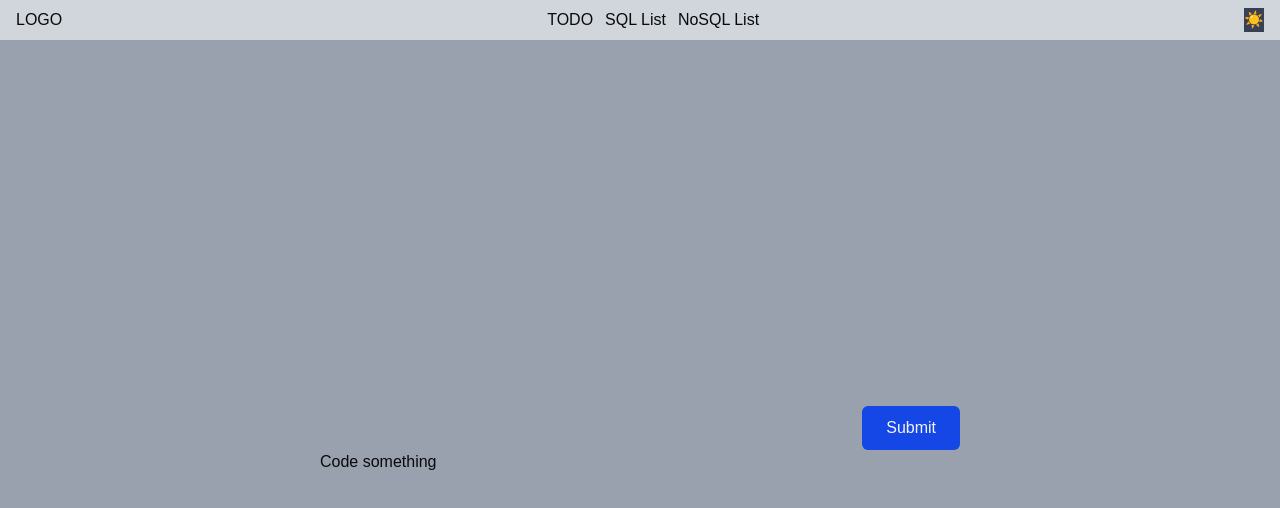
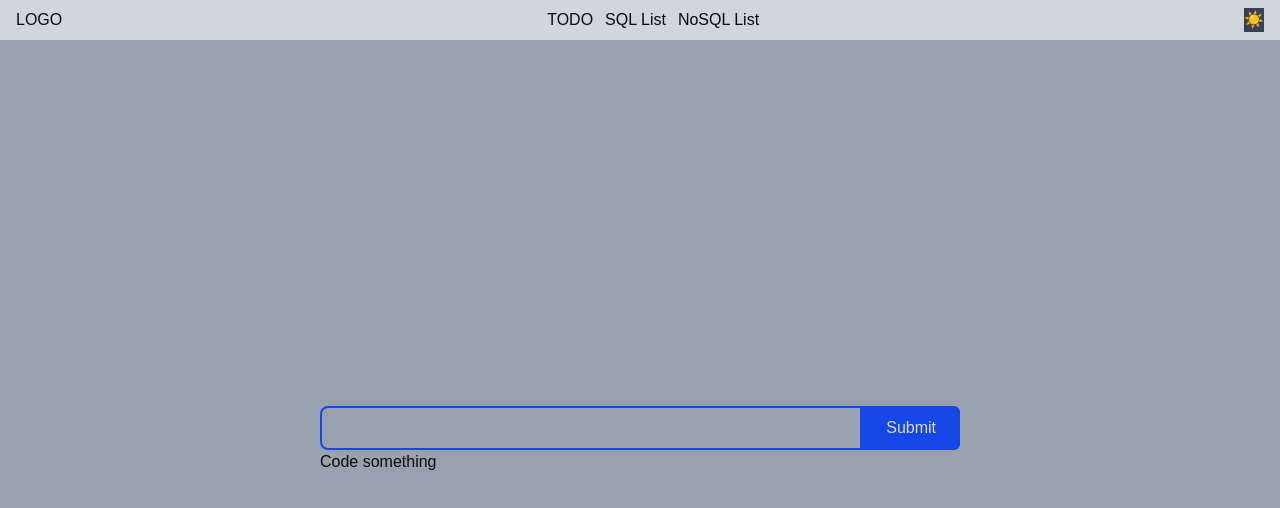
Before and after one commit to uRaczy/what-do, a Next.js app: page / in a window 1280 px wide. Shown: the top 508 px of the page. Built offline with nearby package versions, Linux system fonts and the light colour scheme.

Commit message:
add clean eventbutton

```diff
--- a/src/app/page.tsx
+++ b/src/app/page.tsx
@@ -3,8 +3,7 @@ import { Todo } from "../components/Organisms";
 export default function Home() {
   return (
     <main className="flex h-full flex-col items-center justify-center gap-8 bg-gray-400 dark:bg-gray-800">
-      <div className="md:w-3/4 lg:w-2/3 xl:w-1/2 2xl:w-[1000px]">
-        {/* <div className="flex w-full flex-col items-center gap-2 rounded-md border border-white p-4">
+      {/* <div className="flex w-full flex-col items-center gap-2 rounded-md border border-white p-4">
           <label htmlFor="todo" className="text-left">
             Add your ToDo
           </label>
@@ -24,8 +23,7 @@ export default function Home() {
             <li>Voluptatum nostrum consectetur ea possimus?</li>
           </ul>
         </div> */}
-        <Todo />
-      </div>
+      <Todo />
     </main>
   );
 }
--- a/src/components/Atoms/EventButton/EventButton.tsx
+++ b/src/components/Atoms/EventButton/EventButton.tsx
@@ -1,19 +1,34 @@
 type Props = {
+  children: React.ReactNode;
   className?: string;
-  title: string;
   onClick: () => void;
+  type: "primary" | "secondary";
+  rounded: "both" | "left" | "right";
 };
 
-//* Krok 1: Stworzyć działającą molekułe i listę ze zwykłym stanem z hooka
-//* Krok 2: Stworzyć działającą niezależną listę korzystając ze state managera
-
-export const EventButton = ({ title, onClick, className }: Props) => {
+export const EventButton = ({
+  children,
+  onClick,
+  className,
+  type,
+  rounded,
+}: Props) => {
+  const base = "cursor-pointer px-6 py-2.5 whitespace-nowrap";
+  const _type = {
+    primary: "bg-blue-700 hover:bg-blue-800 active:bg-blue-800 text-light",
+    secondary: "bg-gray-300 hover:bg-gray-400 active:bg-gray-400 text-dark",
+  };
+  const _rounded = {
+    both: "rounded-md",
+    left: "rounded-l-md",
+    right: "rounded-r-md",
+  };
   return (
     <button
       onClick={onClick}
-      className={`whitespace-nowrap rounded-md bg-blue-700 px-6 py-2.5 text-gray-100 ${className}`}
+      className={`${base} ${_type[type]} ${_rounded[rounded]} ${className}`}
     >
-      {title}
+      {children}
     </button>
   );
 };
--- a/src/components/Atoms/TextInput/TextInput.tsx
+++ b/src/components/Atoms/TextInput/TextInput.tsx
@@ -16,7 +16,7 @@ export const TextInput = ({
     <input
       type="text"
       value={value}
-      className={`text-light w-full px-4 ${className}`}
+      className={`text-light w-full border-2 border-blue-700 px-4 outline-0 focus:border-0 ${className}`}
       onChange={(e) => handleChange(e.target.value)}
       onSubmit={onSubmit}
     />
--- a/src/components/Molecules/InputLine/InputLine.tsx
+++ b/src/components/Molecules/InputLine/InputLine.tsx
@@ -14,14 +14,21 @@ export const InputLine = ({ handleSubmit }: Props) => {
 
   return (
     <div className="flex">
-      <TextInput handleChange={handleChange} value={value} />
+      <TextInput
+        handleChange={handleChange}
+        value={value}
+        className="rounded-l-lg"
+      />
       <EventButton
-        title="Submit"
         onClick={() => {
           handleSubmit(value);
           setValue("");
         }}
-      />
+        type="primary"
+        rounded="right"
+      >
+        Submit
+      </EventButton>
     </div>
   );
 };
--- a/src/components/Organisms/Todo/Todo.tsx
+++ b/src/components/Organisms/Todo/Todo.tsx
@@ -1,4 +1,7 @@
 "use client";
+
+//* Krok 1: Stworzyć działającą molekułe i listę ze zwykłym stanem z hooka
+//* Krok 2: Stworzyć działającą niezależną listę korzystając ze state managera
 
 import { useState } from "react";
 
@@ -10,9 +13,9 @@ export const Todo = () => {
     setList((prev) => [...prev, element]);
   };
   return (
-    <>
+    <div className="md:w-3/4 lg:w-2/3 xl:w-1/2 2xl:w-[1000px]">
       <InputLine handleSubmit={handleSubmit} />
       <List list={list} />
-    </>
+    </div>
   );
 };
```
